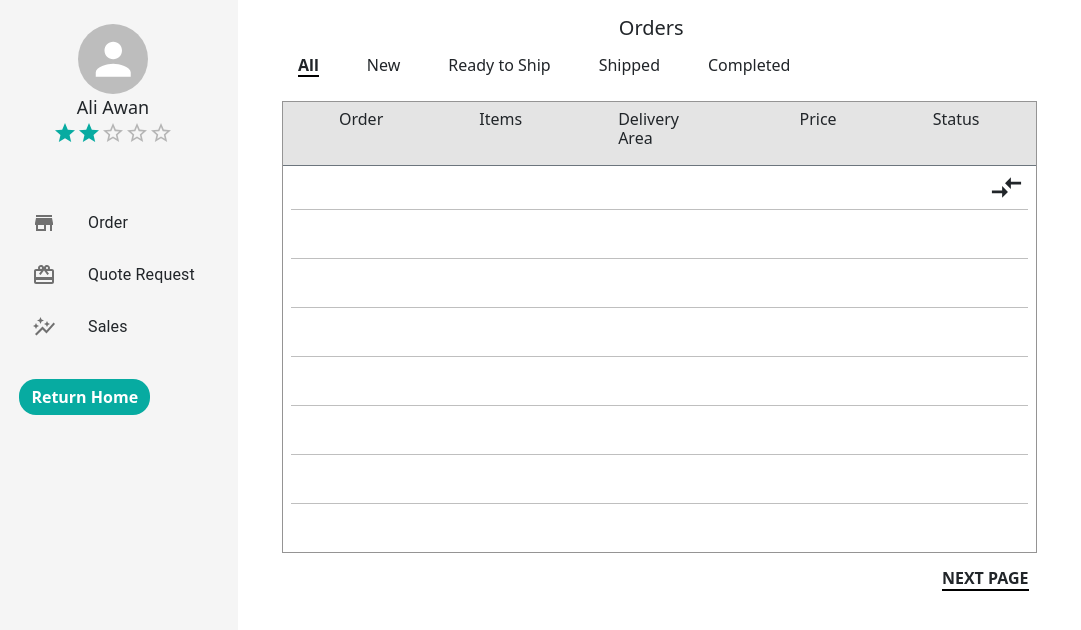
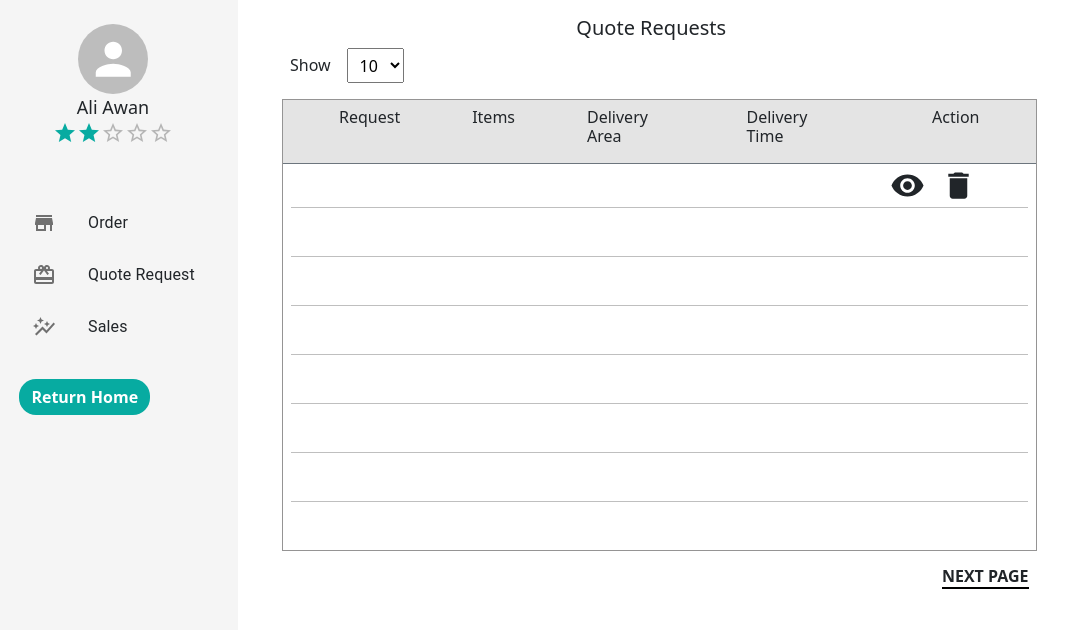
Before and after one commit to MZakria3637/Screens, a React (Create React App) app: page /account/changepass in a window 1280 px wide. Shown: the top 630 px of the page, without its empty margins (0-1081 px from the left). Built offline with nearby package versions, Linux system fonts and the light colour scheme.

Commit message:
qoute screen done

```diff
--- a/src/Seller/Dashboard/dashboard.js
+++ b/src/Seller/Dashboard/dashboard.js
@@ -9,6 +9,7 @@ import CardGiftcardIcon from '@mui/icons-material/CardGiftcard';
 import Rating from '@mui/material/Rating';
 import MainDashboard from './mainDashboard';
 import Orders from '../Orders/Orders';
+import Quotes from '../Quote Requests/quotes';
 function Dashboard() {
     const history = useHistory();
     const [value, setValue] = React.useState(2);
@@ -109,7 +110,8 @@ function Dashboard() {
             </Box>
             <div className="col">
                 {/* <MainDashboard/> */}
-                <Orders/>
+                {/* <Orders/> */}
+                <Quotes/>
                 {/* <Route path='/account/shipping' component={Quote} />
                 <Route path='/account/Ordero' component={Ordero} />
                 <Route path='/account/changepass' component={Sales} /> */}
--- /dev/null
+++ b/src/Seller/Quote Requests/quotes.js
@@ -0,0 +1,48 @@
+import React, { useEffect, useState } from 'react'
+import './../Orders/orders.css'
+import DeleteIcon from '@mui/icons-material/Delete';
+import VisibilityIcon from '@mui/icons-material/Visibility';
+function Quotes() {
+    return (
+        <div className="d-flex mx-4 flex-column w-75">
+            <h5 className="mt-3 align-self-center ">Quote Requests</h5>
+           <span className="w-25 d-flex flex-row"><h6 className="mx-3 me-3 pt-2">Show</h6> <select className="px-2">
+                <option value="0">10</option>
+                <option value="1">11</option>
+                <option value="2">12</option>
+
+            </select>
+            </span>
+            <div className="d-flex flex-column align-items-center mt-3 mx-2 w-100 main_border h-100">
+                <div className="w-100 d-flex back_orders flex-row border-bottom border-secondary p-2">
+                    <h6 className="me-4 mx-5">Request</h6>
+                    <h6 className="me-4 mx-5">Items</h6>
+                    <h6 className="me-4 mx-5">Delivery Area</h6>
+                    <h6 className="me-5 mx-5">Delivery Time</h6>
+                    <h6 className="me-5 mx-5">Action</h6>
+                </div>
+                <div className="w_opacity d-flex flex-row-reverse  p-1">
+                    <DeleteIcon className="me-5" sx={{ fontSize: 35 }} />
+                    <VisibilityIcon className="me-3" sx={{ fontSize: 35 }} />
+                </div>
+                <div className="w_opacity d-flex flex-row-reverse  p-4">
+                </div>
+                <div className="w_opacity d-flex flex-row-reverse  p-4">
+                </div>
+                <div className="w_opacity d-flex flex-row-reverse  p-4">
+                </div>
+                <div className="w_opacity d-flex flex-row-reverse  p-4">
+                </div>
+                <div className="w_opacity d-flex flex-row-reverse  p-4">
+                </div>
+                <div className="w_opacity d-flex flex-row-reverse  p-4">
+                </div>
+                <div className=" d-flex flex-row-reverse    p-4">
+                </div>
+            </div>
+            <h6 className=" mt-3 cursor align-self-end"><span className="border_bold">NEXT PAGE</span></h6>
+        </div>
+    )
+}
+
+export default Quotes
```
